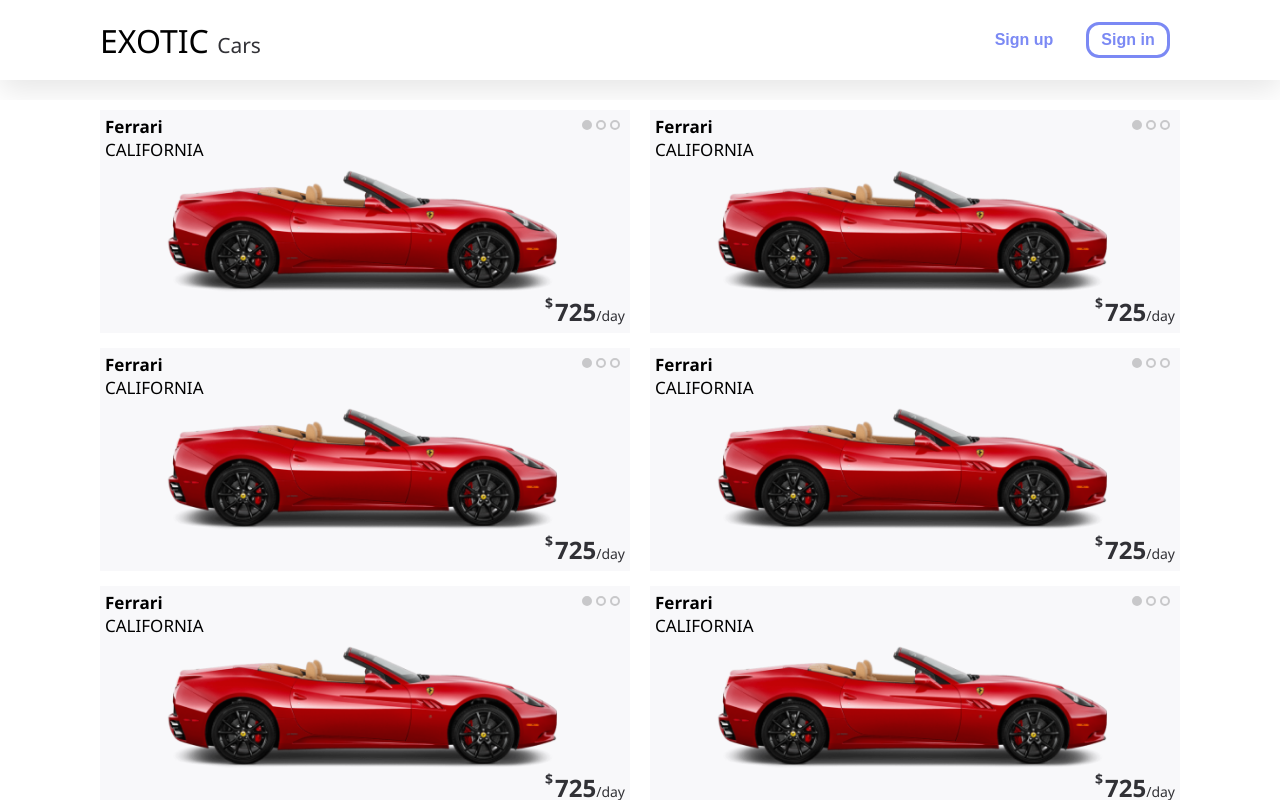
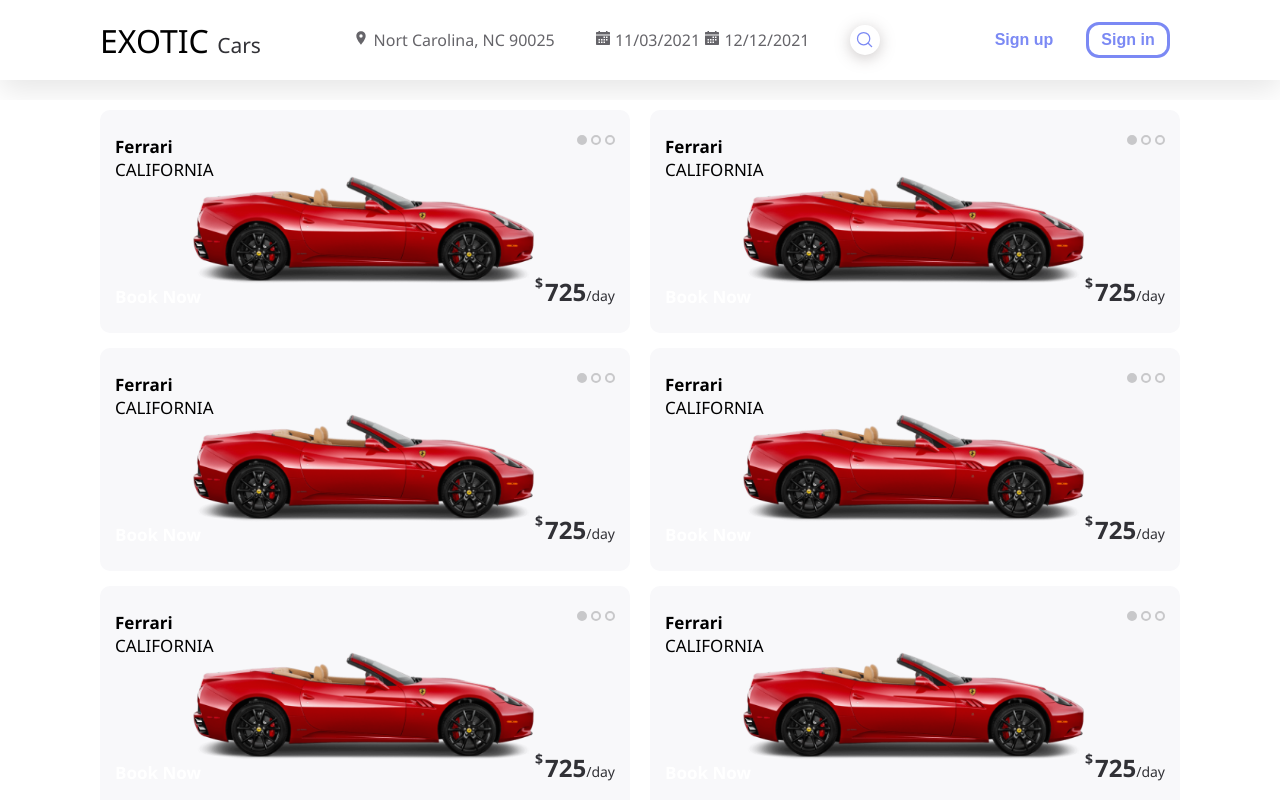
Before and after one commit to Hagleyson/EXOTIC-Cars, a React app: page / in a window 1280 px wide. Built offline with nearby package versions, Linux system fonts and the light colour scheme.

Commit message:
fix: layout

```diff
--- a/src/Components/Card/Card.tsx
+++ b/src/Components/Card/Card.tsx
@@ -1,7 +1,9 @@
-import React, { FC, useState } from "react"
+import { FC, useState } from "react"
+
 import { Container, Title } from "..";
 import { CardStyles } from "./CardStyles"
 
+import {useNavigate} from "react-router-dom"
 type propsType = {
     name?:string;
     model?:string;
@@ -10,22 +12,28 @@
 }
 const Card:FC<propsType> =(props)=>{
     const [selectedImg,setSelectedImg]=useState(0)
+    const navigate = useNavigate()
     const toggleImage = (idx:number)=>{
         setSelectedImg(idx)
     }
-    return <CardStyles>
-            <Title type="cartModel">{props.name} <p>{props.model?.toUpperCase()}</p></Title>
+    const redirect =()=>{
+        navigate("/details")
+    }
+    return <CardStyles >
+            <Container  type="ball">
+                {props.imgs?.map((img,idx)=>
+                    <span key={idx} className={selectedImg === idx?"selected":undefined} onClick={()=>toggleImage(idx)}/>
+                )}
+            </Container>
+             <Container type="card">
+                  <Title type="cardModel">{props.name} <p>{props.model?.toUpperCase()}</p></Title>
 
-            <Container type="cardImage">
-                <Container  type="ball">
-                    {props.imgs?.map((img,idx)=>
-                        <span key={idx} className={selectedImg === idx?"selected":undefined} onClick={()=>toggleImage(idx)}/>
-                    )}
+                <Container type="cardImage">
+                   {<img src={props.imgs[selectedImg].img} alt={props.imgs[selectedImg].label}/>}
                 </Container>
-                {<img src={props.imgs[selectedImg].img} alt={props.imgs[selectedImg].label}/>}
-
+                <Title type="cardPrice"> <span>$</span>{props.price}<span>/day</span></Title>
+                <Title type="cardBook">Book Now</Title>
             </Container>
-            <Title type="cartPrice"> <span>$</span>{props.price}<span>/day</span></Title>
           </CardStyles>
 }
 
--- a/src/Components/Card/CardStyles.tsx
+++ b/src/Components/Card/CardStyles.tsx
@@ -6,6 +6,7 @@
     height: 223px;
     background-color: ${theme.card};
     position: relative;
+    border-radius: 10px;
     @media screen and (max-width: 1335px){
         width: calc(100% / 3 - 10px) ;
     }
@@ -15,4 +16,8 @@
     @media screen and (max-width: 612px){
         width: 100%;
     }
+    &:hover{
+        cursor: pointer;
+        background: transparent linear-gradient(52deg, #A1A7F4 0%, #E6D3F1 100%) 0% 0% no-repeat padding-box;
+    }
 `
--- a/src/Components/Container/ContainerStyle.tsx
+++ b/src/Components/Container/ContainerStyle.tsx
@@ -9,7 +9,6 @@
     justify-content: flex-start;
     align-items: center;
     flex-direction:row;
-
     ${(props:propsType)=>props.type === "home" && `
         width:100%;
         height: 100%;
@@ -21,6 +20,7 @@
     `}
 
     ${(props:propsType)=>props.type === "cardImage" &&`
+        width:100%;
         max-width: 100%;
         height:100%;
         max-height:100%;
@@ -28,7 +28,7 @@
         display:flex;
         justify-content: center;
         img{
-            max-width: 80%;
+            max-width: 70%;
             position:absolute;
         }
         @media screen and (max-width: 612px){
@@ -39,8 +39,9 @@
     `}
     ${(props:propsType)=>props.type === "ball" &&`
         position:absolute;
-        top: 10px;
-        right: 10px;
+        top: 25px;
+        right: 15px;
+        z-index:9999;
         span{
             height: 10px;
             width: 10px;
@@ -53,5 +54,10 @@
             background-color: ${theme.ball};
         }
     `}
+    ${(props:propsType)=>props.type === "card" &&`
+           width: 100%;
+           height: 100%;
+
+    `}
 
 `
--- a/src/Components/Title/Title.tsx
+++ b/src/Components/Title/Title.tsx
@@ -3,9 +3,10 @@
 
 type propsType ={
     type?:string
+    onClick?:()=>void
 }
 const Title:FC<propsType> =(props)=>{
-    return <TitleStyle type={props.type}>{props.children}</TitleStyle>
+    return <TitleStyle onClick={props.onClick} type={props.type}>{props.children}</TitleStyle>
 }
 
 export default Title
--- a/src/Components/Title/TitleStyle.tsx
+++ b/src/Components/Title/TitleStyle.tsx
@@ -27,10 +27,10 @@
         margin: 0 40px  0 0;
     `}
 
-    ${(props:propsType)=>props.type === "cartModel" &&`
+    ${(props:propsType)=>props.type === "cardModel" &&`
         position:absolute;
-        top:5px;
-        left:5px;
+        top:25px;
+        left:15px;
         font-size:17px;
         font-weight: bold;
         >p{
@@ -38,10 +38,10 @@
           font-size:17px;
         }
     `}
-    ${(props:propsType)=>props.type === "cartPrice" &&`
+    ${(props:propsType)=>props.type === "cardPrice" &&`
         position:absolute;
-        bottom:5px;
-        right:5px;
+        bottom:25px;
+        right:15px;
         font-size:24px;
         font-weight: bold;
         color:${theme.darkGrey} ;
@@ -62,6 +62,12 @@
         }
 
     `}
-
+    ${(props:propsType)=>props.type === "cardBook" &&`
+        font-size:17px;
+        color:${theme.white};
+        position:absolute;
+        bottom:25px;
+        left:15px;
+    `}
 
 `
--- a/src/Components/header/HeaderStyle.tsx
+++ b/src/Components/header/HeaderStyle.tsx
@@ -11,7 +11,11 @@
    background-color: ${theme.white};
    box-shadow: ${theme.boxShadow};
    z-index: 999;
-   >div:nth-child(2){
-      display: none;
+   @media screen and (max-width: 1107px){
+      >div:nth-child(2){
+         display: none;
+      }
    }
+
+
 `
--- a/src/main/Routers.tsx
+++ b/src/main/Routers.tsx
@@ -8,7 +8,7 @@
     <>
       <Routes>
         <Route path="/" element={<Home/>}/>
-        <Route path="/Details" element={<Details/>}/>
+        <Route path="/details" element={<Details/>}/>
       </Routes>
     </>
   );
--- a/src/screens/Details.tsx
+++ b/src/screens/Details.tsx
@@ -1,7 +1,7 @@
 import { Layout } from "@Components/index"
 
 const Details =()=>{
-    return <Layout></Layout>
+    return <Layout>detais</Layout>
 }
 
 export default Details
```
